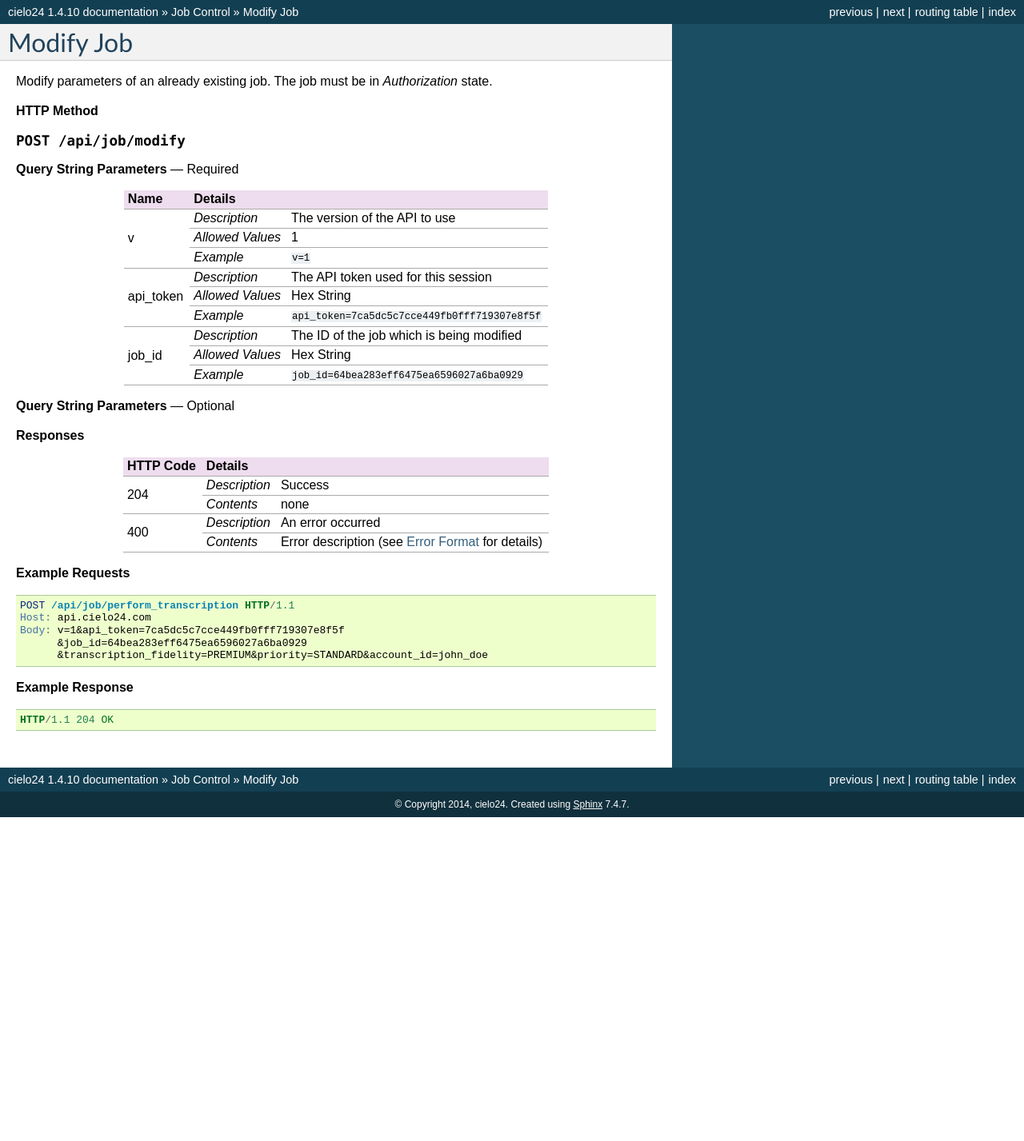
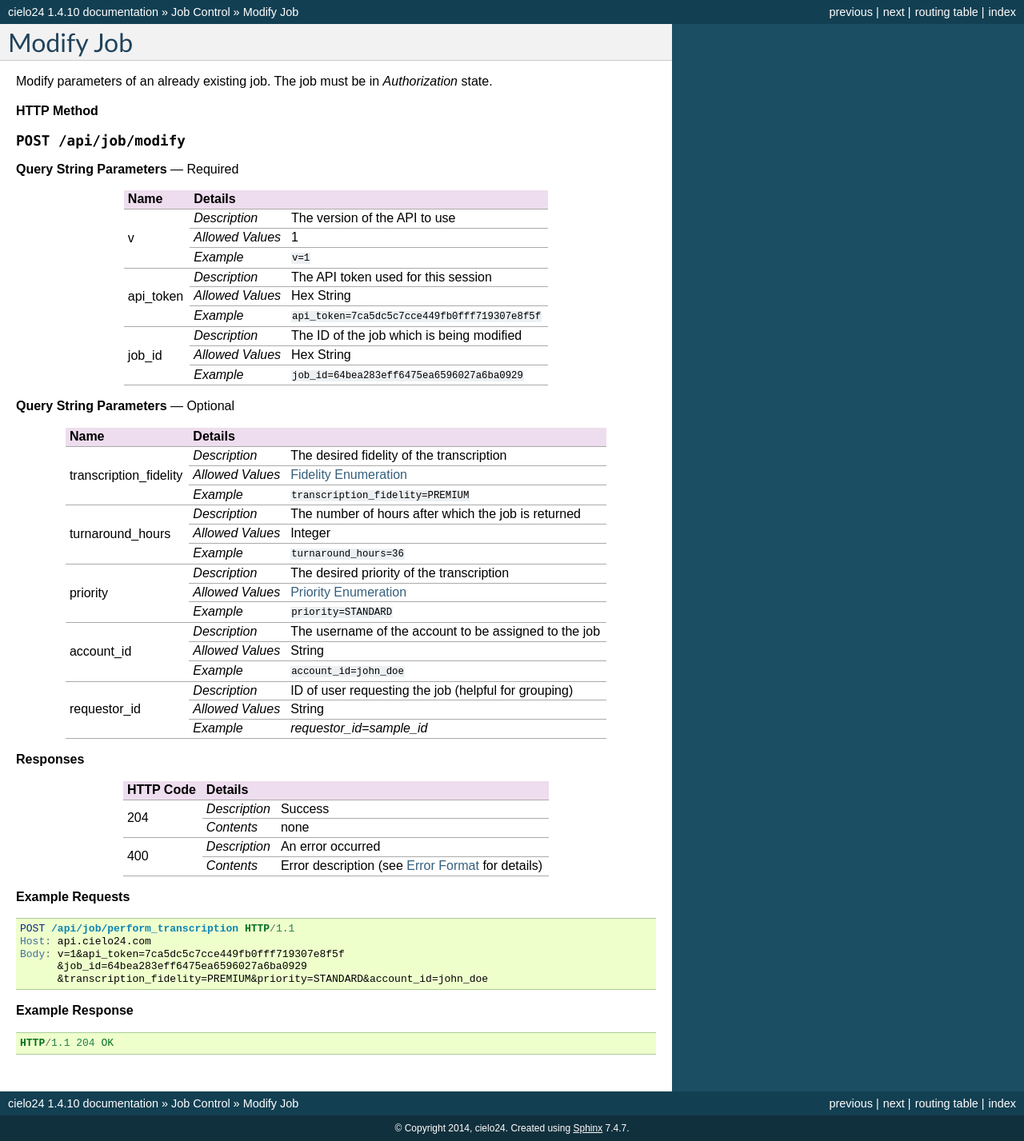
Before and after one commit to cielo24/Docs, a Sphinx documentation site: the page built from api/source/job_control/modify_job.rst, in a window 1280 px wide. Shown: the whole page at 80% size. Built offline with Sphinx 7.4.7, drawn with Linux system fonts in a browser that asks for light colours; before the commit the page ends 1022 px from its top, so only the background shows below that.

Commit message:
Fix table

```diff
--- a/api/source/job_control/modify_job.rst
+++ b/api/source/job_control/modify_job.rst
@@ -60,12 +60,12 @@ Modify parameters of an already existing job. The job must be in *Authorization*
 |                        +------------------+-------------------------------------------------------+
 |                        | `Example`        | ``account_id=john_doe``                               |
 +------------------------+------------------+-------------------------------------------------------+
-| requestor_id        | `Description`    | ID of user requesting the job (helpful for grouping)      |
-|                     +------------------+-----------------------------------------------------------+
-|                     | `Allowed Values` | URL Encoded String                                        |
-|                     +------------------+-----------------------------------------------------------+
-|                     | `Example`        | `anotherAppId`                                            |
-+---------------------+------------------+-----------------------------------------------------------+
+| requestor_id           | `Description`    | ID of user requesting the job (helpful for grouping)  |
+|                        +------------------+-------------------------------------------------------+
+|                        | `Allowed Values` | String                                                |
+|                        +------------------+-------------------------------------------------------+
+|                        | `Example`        | `requestor_id=sample_id`                              |
++------------------------+------------------+-------------------------------------------------------+
 
 **Responses**
 
```
